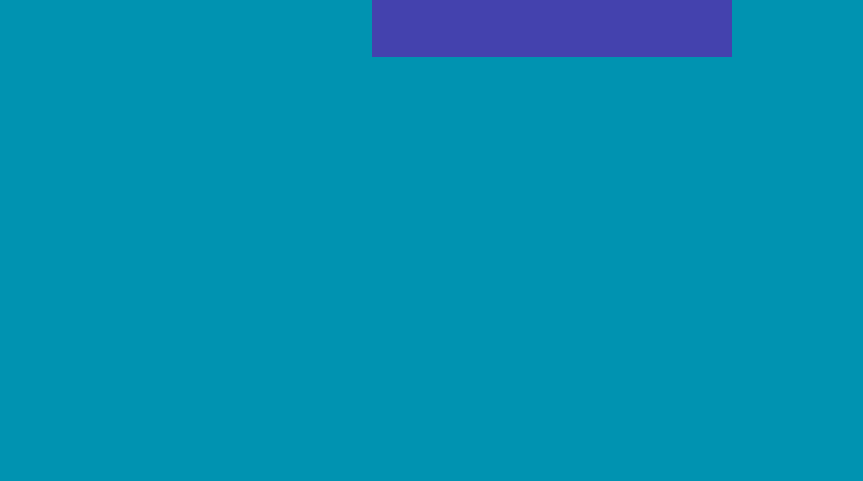
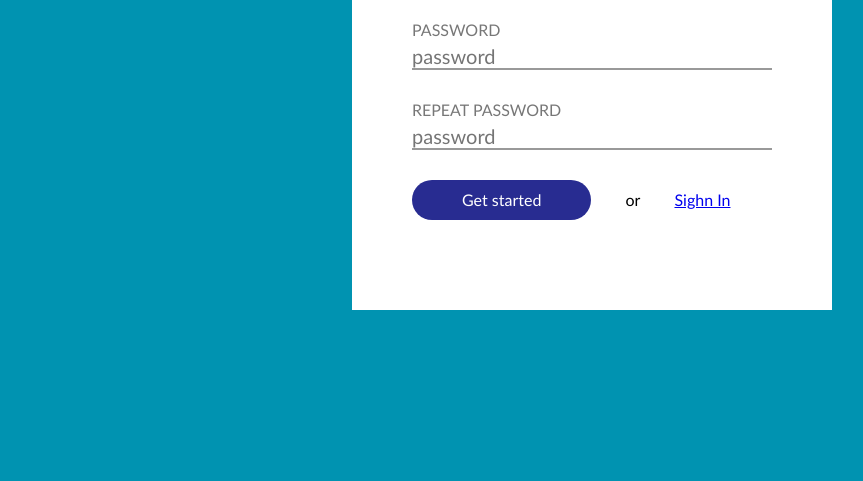
Before and after one commit to VilmaPa/4-Sighn-Up, a plain HTML site: page index.html in a window 1280 px wide. Shown: the part 319-800 px from the top of the page, without its empty margins (208-1071 px from the left). Drawn offline with Linux system fonts and the light colour scheme.

Commit message:
version3

```diff
--- a/main.css
+++ b/main.css
@@ -12,9 +12,9 @@ body * {
     }
         .container{
             display: inline-block;
-        width: 600px;
+            width: 800px;
             margin-top: 100px;
-        margin-left: calc( ( 100% - 600px) / 2);
+            margin-left: calc( ( 100% - 800px) / 2);
 
         }
             .left-column {
@@ -25,19 +25,75 @@ body * {
                 background-color: blueviolet;
 
             }
-        .title{
+                .title {
 
                 }
-        .footer{
+                .footer {
 
                 }
-            .link{}
-            .ampersand{}
+                    .link {
+
+                    }
+                    .amp {
+
+                    }
 
             .right-column {
                 display: inline-block;
                 float: left;
                 width: 60%;
-        background-color: #4442AE;
+                background-color:white;
                 padding: 60px;
             }
+                .close {
+
+                }
+                .form{
+                    display: inline-block;
+                    width: 100%;
+                }
+                    .form-row {
+                        display: inline-block;
+                        width: 100%;
+                        margin-bottom: 30px;
+                    }
+                    .form-row: :last-of-type {
+                        margin-bottom: 0px;
+                    }
+                        label{
+                            display: inline-block;
+                            width: 100%;
+                            margin-bottom: 5px;
+                            color: #777;
+                            text-transform: uppercase;
+                            font-size: 16px;
+                        }
+                        input{
+                            display: inline-block;
+                            width: 100%;
+                            font-size: 20px;
+                            border: none;
+                            border-bottom: 2px solid #999;
+                        }
+                        .btn {
+                           display: inline-block;
+                           background-color: #282C91;
+                           color: white;
+                           padding: 10px;
+                           padding-left: 50px;
+                           padding-right: 50px;
+                           border-radius: 20px;
+                           line-height: 20px;
+                        }
+                        .or {
+                            display: inline-block;
+                            line-height: 20px;
+                            padding-left: 30px;
+                            padding-right: 30px;
+                            padding-top: 10px;
+                        }
+                        .blue-link {
+                            display: inline-block;
+                            line-height: 20px;
+                            padding-top: 10px;
+                        }
```
Lines whose indentation alone changed are shown as unchanged.
